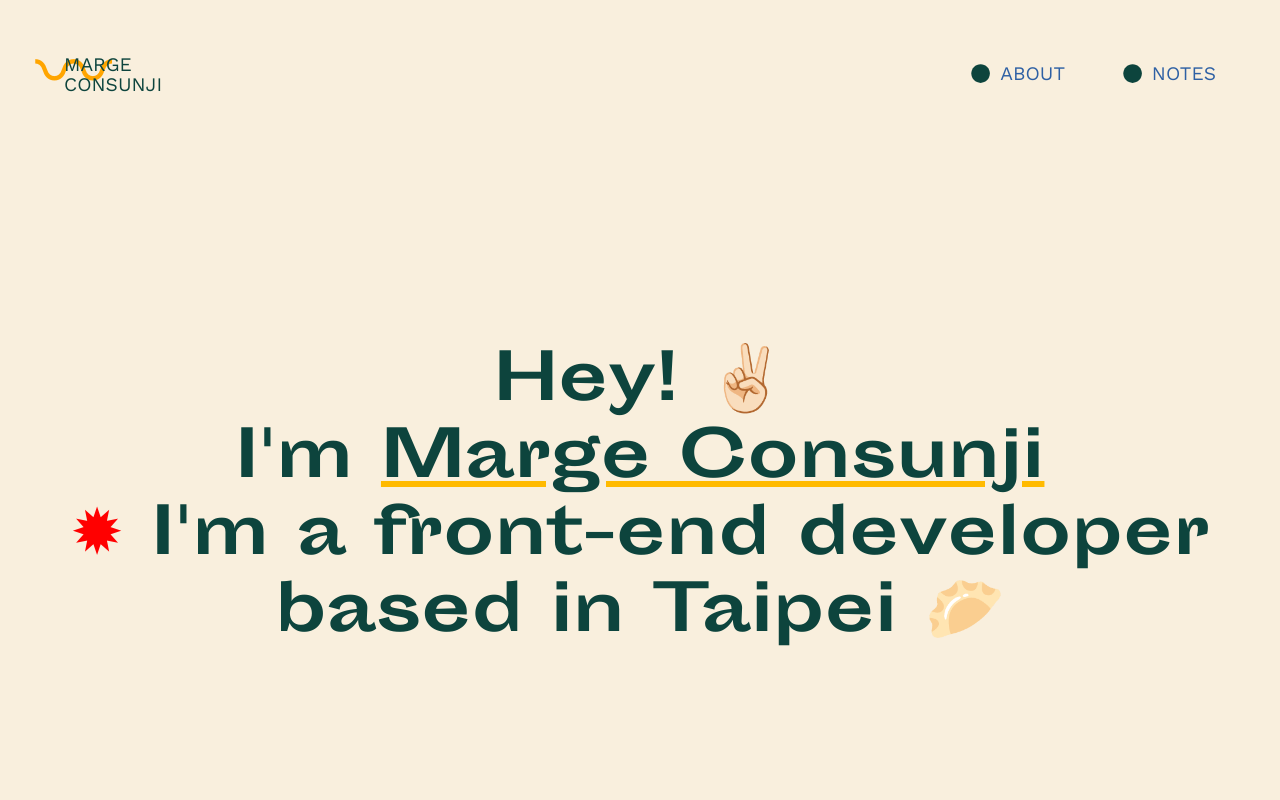
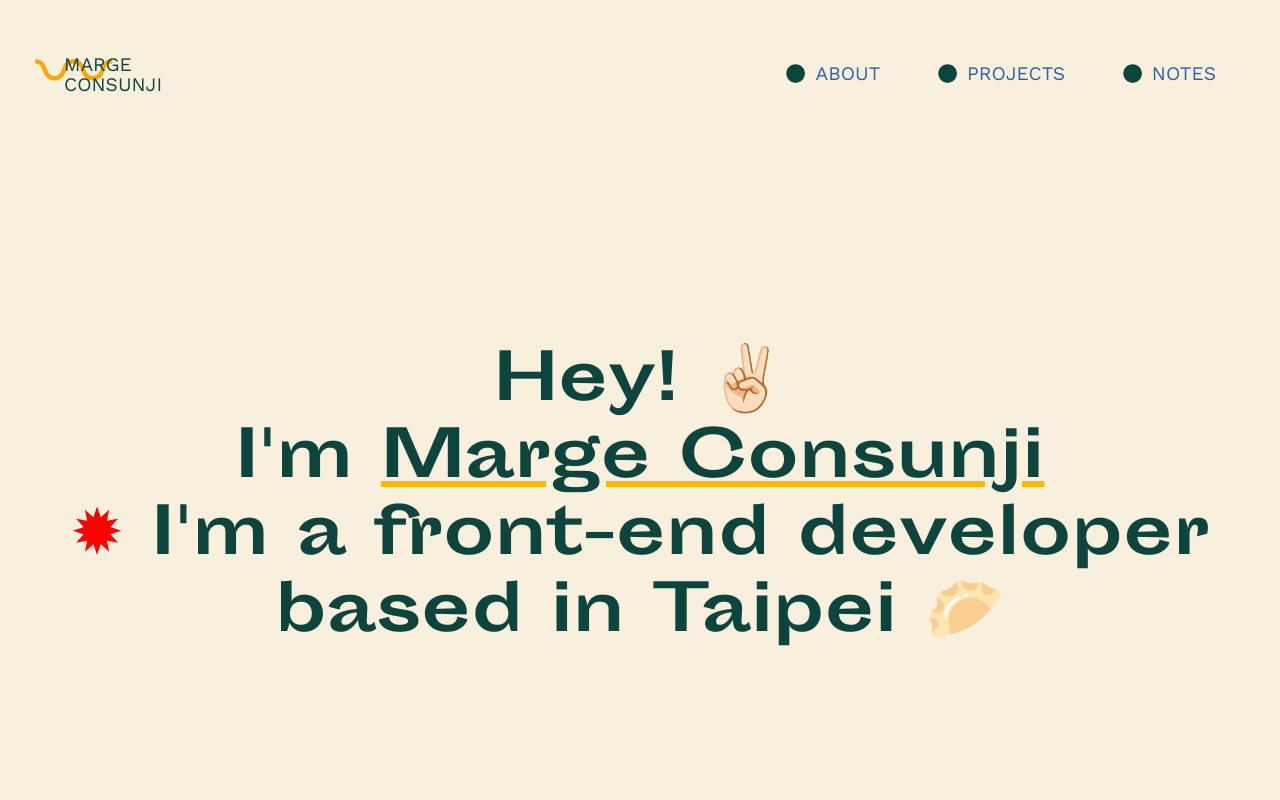
Before and after one commit to msunji/portfolio, a React (Create React App) app: page / in a window 1280 px wide. Shown: the top 800 px of the page. Built offline with nearby package versions, Linux system fonts and the light colour scheme.

Commit message:
Added anchor link to projects section

```diff
--- a/src/components/Nav.js
+++ b/src/components/Nav.js
@@ -56,6 +56,26 @@ const NavLinks = styled.ul`
   a:visited {
     text-decoration: none;
     border-bottom: none;
+    transition: all 0.5s ease;
+  }
+
+  a:hover,
+  a:focus {
+    color: blue;
+    text-decoration: underline;
+  }
+
+  .circle {
+    height: 1em;
+    fill: #0D443D;
+  }
+
+  .circle:
+
+  li:hover {
+    .circle {
+      animation: fill-circle 0.4s linear;
+    }
   }
 `;
 
@@ -70,15 +90,16 @@ function Header() {
           </NavHome>
 
           <NavLinks>
-            {/* <li>
-          <a href="">Projects</a>
-        </li> */}
             <li>
-              <FaCircle />
-              <a href="/about">About</a>
+              <FaCircle className="circle" />
+              <a href="/#about">About</a>
             </li>
             <li>
-              <FaCircle />
+              <FaCircle className="circle" />
+              <a href="/#projects">Projects</a>
+            </li>
+            <li>
+              <FaCircle className="circle" />
               <a href="https://notes.mconsunji.com">Notes</a>
             </li>
           </NavLinks>
```
